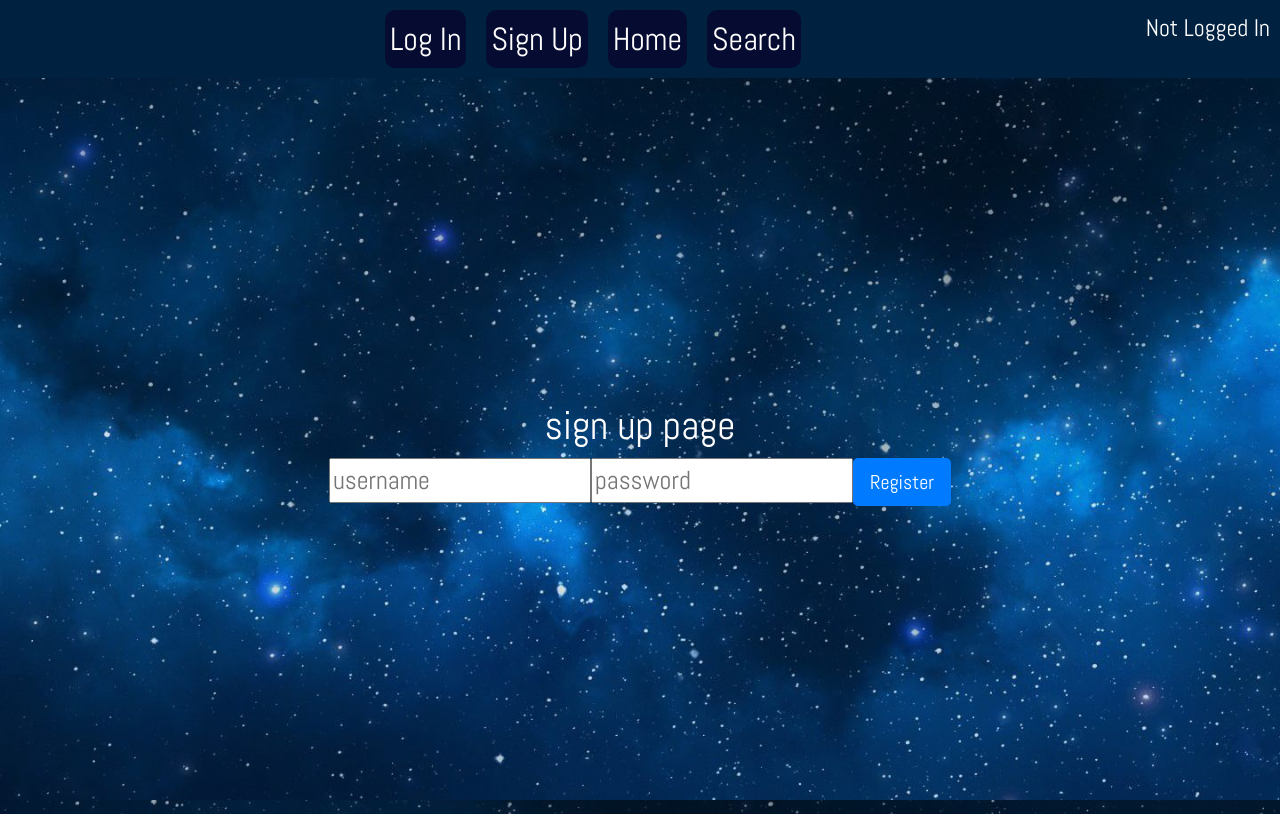
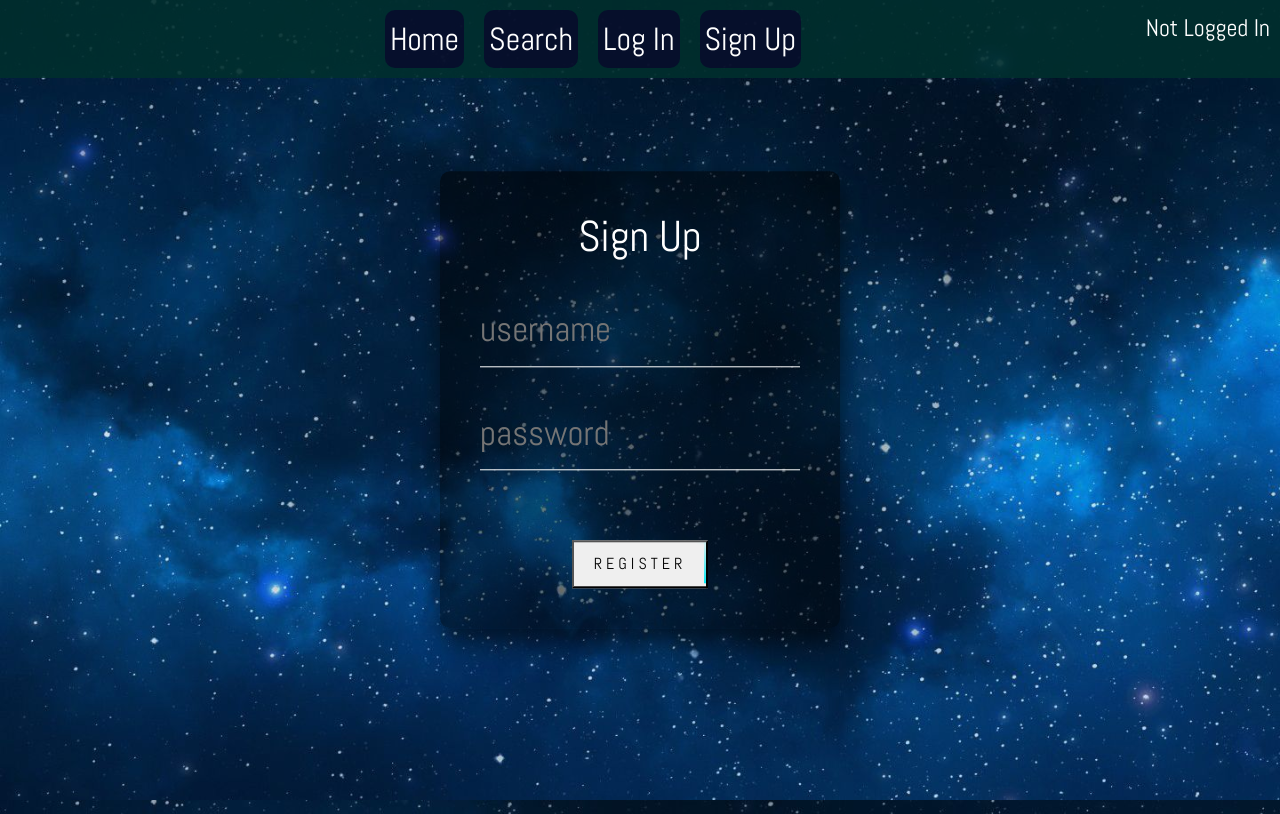
Before and after one commit to donanhnguyen/nasa-image-app, a React (Create React App) app in the folder client/: page /signup in a window 1280 px wide. Built offline with nearby package versions, Linux system fonts and the light colour scheme; a web font is replaced by a local one.

Commit message:
more stylng stuff

```diff
--- a/client/src/App.css
+++ b/client/src/App.css
@@ -142,16 +142,17 @@ a:hover {
   border-radius: 30px;
 }
 .hotel-pic-in-show-page {
-  width: 70%;
-  height: 600px;
+  width: 60%;
+  height: 450px;
   border-radius: 30px;
 }
 .search-bar-container {
   display: flex;
   justify-content: center;
+  background: linear-gradient(black, rgb(0, 0, 79));
   flex-wrap: wrap;
   width: 100%;
-  border: 1px solid white;
+
   height: 75px;
 }
 .error-messages {
@@ -160,7 +161,21 @@ a:hover {
 }
 .nav-bar {
   background-color: rgb(0, 34, 64);
+  animation: wheelBackgroundColor 12s infinite;
 }
+@keyframes wheelBackgroundColor {
+  from, to { background-color: rgba(0, 9, 134, 0.88); }
+  10%      { background-color: rgb(0, 39, 22); }
+  20%      { background-color: rgba(0, 39, 102, 0.919); }
+  30%      { background-color: rgb(0, 28, 47); }
+  40%      { background-color: rgba(3, 52, 85, 0.879); }
+  50%      { background-color: rgba(0, 47, 39, 0.869); }
+  60%      { background-color: rgba(0, 60, 47, 0.892); }
+  70%      { background-color: rgb(0, 42, 55); }
+  80%      { background-color: rgba(43, 0, 73, 0.894); }
+  90%      { background-color: rgba(48, 0, 106, 0.861); }
+}
+
 .nav-bar ul {
   display: flex;
   justify-content: center;
--- a/client/src/App.js
+++ b/client/src/App.js
@@ -6,6 +6,7 @@ import LogIn from './LogIn';
 import SignUp from './SignUp';
 import Search from './Search';
 import Home from './Home';
+import MyBookings from './MyBookings';
 import HotelShowPage from './HotelShowPage';
 import { GlobalProvider } from './GlobalContext';
 import { Link, BrowserRouter, Route, Routes} from 'react-router-dom';
@@ -26,6 +27,7 @@ function App() {
         <Route path='/login' element={ <LogIn /> }></Route>
         <Route path='/signup' element={ <SignUp /> }></Route>
         <Route path='/search' element={ <Search /> }></Route>
+        <Route path='/myBookings' element={ <MyBookings /> }></Route>
         <Route path='/hotel/:hotelId' element={ <HotelShowPage />}></Route>
 
       </Routes>
--- a/client/src/HotelShowPage.js
+++ b/client/src/HotelShowPage.js
@@ -57,7 +57,9 @@ function HotelShowPage () {
                 <h1>{hotel.name}</h1>
                 <h1>Planet: {hotel.planet}</h1>
                 <p>{hotel.description}</p>
-                <img className="hotel-pic-in-show-page" src={require(`../pics/${hotel.name.split(' ').join('')}.jpg`)}></img>
+                <img className="hotel-pic-in-show-page animate__animated animate__zoomIn"
+                src={require(`../pics/${hotel.name.split(' ').join('')}.jpg`)}>
+                </img>
 
                 {/* display rooms */}
                 <p>Rooms:</p>
--- a/client/src/LogIn.js
+++ b/client/src/LogIn.js
@@ -4,6 +4,7 @@ import './App.css';
 import Axios from 'axios';
 import GlobalContext from './GlobalContext';
 import Modal from './Modal';
+import './LoginForm.css';
 
 function LogIn(props) {
 
@@ -30,6 +31,9 @@ function LogIn(props) {
 
     function logIn (e) {
         e.preventDefault();
+        if (formState.username === "" || formState.password === "") {
+            setErrorsState("Invalid Login.")
+        }
         Axios.get(`http://localhost:8800/api/users/${formState.username}/`)
             .then((response) => {
                 if (response.data.password === formState.password) {
@@ -41,7 +45,7 @@ function LogIn(props) {
                 }
             })
             .catch((error) => {
-                setErrorsState(error.response.data)
+                setErrorsState("Invalid Login")
             })
     }
 
@@ -61,20 +65,28 @@ function LogIn(props) {
     <div className="App">
       <header className="App-header">
 
-        <h1>Log in</h1>
-
+        <div className="login-box">
+        <h2>Log In</h2>
         {/* display error messages */}
         <div className='error-messages'>
             {errorsState}
         </div>
-
-        <form onSubmit={logIn}>
-            <input onChange={(e) => setUsername(e)} type='text' placeholder='username'></input>
-            <input onChange={(e) => setPassword(e)} type='text' placeholder='password'></input>
-            <button className='btn btn-primary btn-lg' type='submit'>Log In</button>
-        </form>
-
-
+            <form onSubmit={logIn}>
+                <div className="user-box">
+                <input onChange={(e) => setUsername(e)} type="text" placeholder='username' required=""/>
+                </div>
+                <div className="user-box">
+                <input onChange={(e) => setPassword(e)} type="password" placeholder='password' required=""/>
+                </div>
+                <button type='submit'>
+                <span></span>
+                <span></span>
+                <span></span>
+                <span></span>
+                Log In
+                </button>
+            </form>
+        </div>
 
       </header>
     </div>
--- /dev/null
+++ b/client/src/LoginForm.css
@@ -0,0 +1,159 @@
+.login-box {
+    position: absolute;
+    top: 50%;
+    left: 50%;
+    width: 400px;
+    padding: 40px;
+    transform: translate(-50%, -50%);
+    background: rgba(0,0,0,.5);
+    box-sizing: border-box;
+    box-shadow: 0 15px 25px rgba(0,0,0,.6);
+    border-radius: 10px;
+  }
+
+  .login-box h2 {
+    margin: 0 0 30px;
+    padding: 0;
+    color: #fff;
+    font-size: 2.7rem;
+    text-align: center;
+  }
+
+  .login-box .user-box {
+    position: relative;
+  }
+
+  .login-box .user-box input {
+    width: 100%;
+    padding: 10px 0;
+    font-size: 2.2rem;
+    color: #fff;
+    margin-bottom: 30px;
+    border: none;
+    border-bottom: 1px solid #fff;
+    outline: none;
+    background: transparent;
+  }
+  .login-box .user-box label {
+    position: absolute;
+    top:0;
+    left: 0;
+    padding:5px;
+
+    color: #fff;
+    pointer-events: none;
+    transition: .5s;
+  }
+
+  .login-box .user-box input:focus ~ label,
+  .login-box .user-box input:valid ~ label {
+    top: -20px;
+    left: 0;
+    color: #000000;
+    font-size: 1.2rem;
+  }
+
+  .login-box form button {
+    position: relative;
+    display: inline-block;
+    padding: 10px 20px;
+    color: #000000;
+    font-size: 16px;
+    text-decoration: none;
+    text-transform: uppercase;
+    overflow: hidden;
+    transition: .5s;
+    margin-top: 40px;
+    letter-spacing: 4px
+  }
+
+  .login-box button:hover {
+    background: #03e9f4;
+    color: #fff;
+    font-weight: bold;
+    border-radius: 5px;
+    box-shadow: 0 0 5px #03e9f4,
+                0 0 25px #03e9f4,
+                0 0 50px #03e9f4,
+                0 0 100px #03e9f4;
+  }
+
+  .login-box button span {
+    position: absolute;
+    display: block;
+  }
+
+  .login-box button span:nth-child(1) {
+    top: 0;
+    left: -100%;
+    width: 100%;
+    height: 2px;
+    background: linear-gradient(90deg, transparent, #03e9f4);
+    animation: btn-anim1 1s linear infinite;
+  }
+
+  @keyframes btn-anim1 {
+    0% {
+      left: -100%;
+    }
+    50%,100% {
+      left: 100%;
+    }
+  }
+
+  .login-box button span:nth-child(2) {
+    top: -100%;
+    right: 0;
+    width: 2px;
+    height: 100%;
+    background: linear-gradient(180deg, transparent, #03e9f4);
+    animation: btn-anim2 1s linear infinite;
+    animation-delay: .25s
+  }
+
+  @keyframes btn-anim2 {
+    0% {
+      top: -100%;
+    }
+    50%,100% {
+      top: 100%;
+    }
+  }
+
+  .login-box button span:nth-child(3) {
+    bottom: 0;
+    right: -100%;
+    width: 100%;
+    height: 2px;
+    background: linear-gradient(270deg, transparent, #03e9f4);
+    animation: btn-anim3 1s linear infinite;
+    animation-delay: .5s
+  }
+
+  @keyframes btn-anim3 {
+    0% {
+      right: -100%;
+    }
+    50%,100% {
+      right: 100%;
+    }
+  }
+
+  .login-box button span:nth-child(4) {
+    bottom: -100%;
+    left: 0;
+    width: 2px;
+    height: 100%;
+    background: linear-gradient(360deg, transparent, #03e9f4);
+    animation: btn-anim4 1s linear infinite;
+    animation-delay: .75s
+  }
+
+  @keyframes btn-anim4 {
+    0% {
+      bottom: -100%;
+    }
+    50%,100% {
+      bottom: 100%;
+    }
+  }
--- /dev/null
+++ b/client/src/MyBookings.js
@@ -0,0 +1,22 @@
+import {useState, useEffect, useContext} from 'react';
+import { useLocation, useNavigate} from 'react-router-dom';
+import './App.css';
+import Axios from 'axios';
+import GlobalContext from './GlobalContext';
+
+function MyBookings () {
+
+  return (
+    <div className="App">
+      <header className="App-header">
+
+        my bookings
+
+
+
+      </header>
+    </div>
+  );
+}
+
+export default MyBookings;
--- a/client/src/Nav.js
+++ b/client/src/Nav.js
@@ -4,6 +4,7 @@ import Axios from 'axios';
 import {Link} from "react-router-dom"
 import { useNavigate } from 'react-router-dom';
 import GlobalContext from './GlobalContext';
+import Modal from './Modal';
 
 function Nav (props) {
 
@@ -13,22 +14,35 @@ function Nav (props) {
 
   function logOut() {
     // confirm thru message
-    if (window.confirm("Do you really want to Log Out?")) {
+    // if (window.confirm("Do you really want to Log Out?")) {
        // set user state to null
       contextInfo.setCurrentUserState(null);
       // navigate back to home
       navigate('/');
-    }
+    // }
   }
 
   function displayLogInOrLogOutButton () {
     if (contextInfo.currentUserState) {
       return (
-        <button className='btn btn-danger' onClick={logOut}>Log Out</button>
+        // <li><button className='btn btn-danger' onClick={logOut}>Log Out</button></li>
+        <li>
+          <div class="modal-container">
+          <input id="modal-toggle" type="checkbox"/>
+          <button for='modal-toggle'>Log Out</button>
+          <div class="modal-backdrop">
+              <div class="modal-content">
+              <label class="modal-close" for="modal-toggle">X</label>
+              <h1>Are you sure you want to log out?</h1>
+              <label onClick={logOut}class="modal-close button" for="modal-toggle">Yes</label>
+              </div>
+          </div>
+          </div>
+        </li>
       )
     } else {
       return (
-        <Link to='/login'>Log In</Link>
+        <li><Link to='/login'>Log In</Link></li>
       )
     }
   }
@@ -36,7 +50,15 @@ function Nav (props) {
   function displaySignUpButtonOrNot () {
     if (!contextInfo.currentUserState) {
       return (
-        <Link to='/signup'>Sign Up</Link>
+        <li><Link to='/signup'>Sign Up</Link></li>
+      )
+    }
+  }
+
+  function displayBookingsPageOrNot () {
+    if (contextInfo.currentUserState) {
+      return (
+        <li><Link to='/myBookings'>My Bookings</Link></li>
       )
     }
   }
@@ -51,18 +73,19 @@ function Nav (props) {
               <p className='loggedin'>Not Logged In</p>
             }
             <ul>
-                <li>
-                  {displayLogInOrLogOutButton()}
-                </li>
-                <li>
-                  {displaySignUpButtonOrNot()}
-                </li>
+
                 <li>
                   <Link to='/'>Home</Link>
                 </li>
                 <li>
                   <Link to='/search'>Search</Link>
                 </li>
+
+                {displayBookingsPageOrNot()}
+
+                {displayLogInOrLogOutButton()}
+
+                {displaySignUpButtonOrNot()}
             </ul>
 
         </nav>
--- a/client/src/SignUp.js
+++ b/client/src/SignUp.js
@@ -32,7 +32,7 @@ function SignUp (props) {
     function submitRegister (e) {
         e.preventDefault();
         if (formState.username === "" || formState.password === "") {
-            alert("Fields can't be blank!");
+            setErrorsState("Fields can't be blank!");
         } else {
           Axios.post(`http://localhost:8800/api/auth/register/`, formState)
             .then((response) => {
@@ -62,19 +62,29 @@ function SignUp (props) {
   return (
     <div className="App">
       <header className="App-header">
-        <h1>sign up page</h1>
 
-
-        {  /* display error messages */}
+        <div className="login-box">
+        <h2>Sign Up</h2>
+        {/* display error messages */}
         <div className='error-messages'>
             {errorsState}
         </div>
-
-        <form onSubmit={submitRegister}>
-            <input onChange={(e) => setUsername(e)} type='text' placeholder='username'></input>
-            <input onChange={(e) => setPassword(e)} type='text' placeholder='password'></input>
-            <button className='btn btn-primary btn-lg'type='submit'>Register</button>
-        </form>
+            <form onSubmit={submitRegister}>
+                <div className="user-box">
+                <input onChange={(e) => setUsername(e)} type="text" placeholder='username' required=""/>
+                </div>
+                <div className="user-box">
+                <input onChange={(e) => setPassword(e)} type="password" placeholder='password' required=""/>
+                </div>
+                <button type='submit'>
+                <span></span>
+                <span></span>
+                <span></span>
+                <span></span>
+                Register
+                </button>
+            </form>
+        </div>
 
       </header>
     </div>
```
Also changed, not shown: client/src/modal.css (+14 -9 lines), 1 other file (tests, documents, lock files or other folders).
